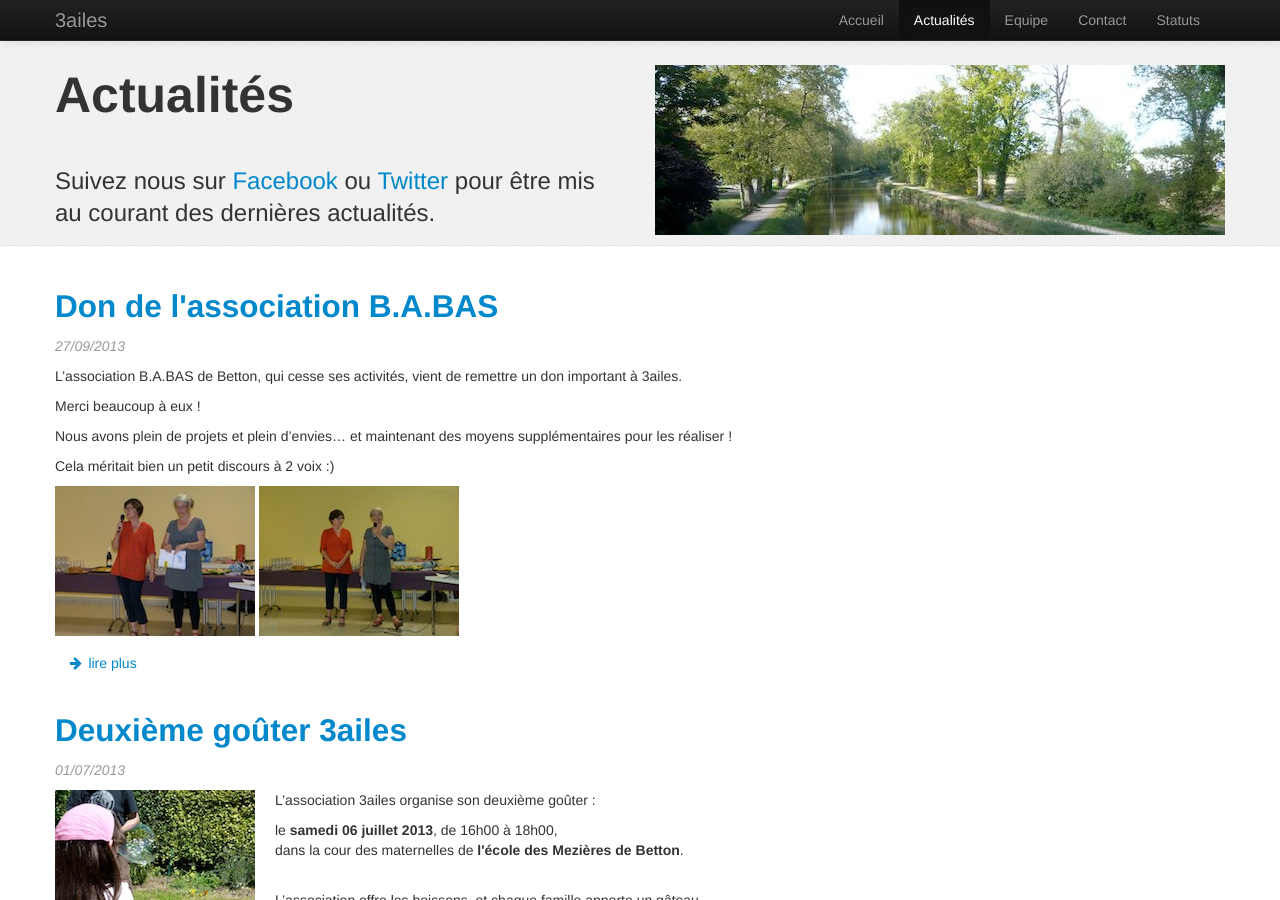
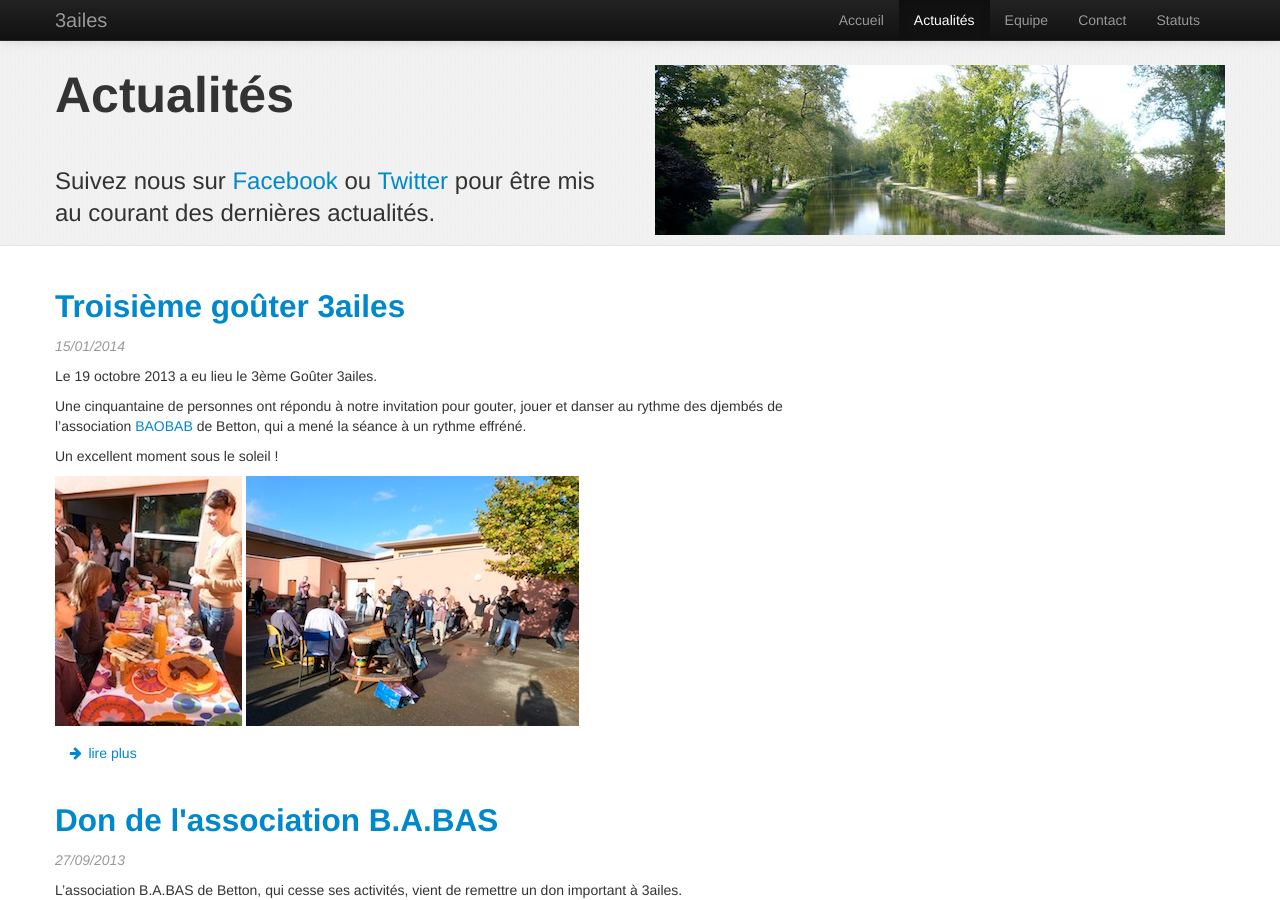
Before and after one commit to aymerick/3ailes, a Jekyll site: the page built from actualites.html, in a window 1280 px wide and 900 px high. Built offline with Jekyll 4.4.1, drawn with Linux system fonts in a browser that asks for light colours; Markdown is read by kramdown in place of the engine named in the settings.

Commit message:
post: 3eme gouter

```diff
--- a/_posts/2013-04-07-premier-gouter-3ailes.md
+++ b/_posts/2013-04-07-premier-gouter-3ailes.md
@@ -28,4 +28,4 @@ A bientôt !
 
 <a href="http://www.facebook.com/events/139492142914442/">Evènement Facebook</a>
 
-[1]: /img/muffins-200x150.jpg
+[1]: /img/gouter/muffins-200x150.jpg
--- a/_posts/2013-07-01-deuxieme-gouter-3ailes.md
+++ b/_posts/2013-07-01-deuxieme-gouter-3ailes.md
@@ -22,4 +22,4 @@ N'hésitez pas à faire passer l'info si vous connaissez d'autres familles conç
 
 A samedi !
 
-[1]: /img/bulles-200x150.jpg
+[1]: /img/gouter/2-bulles-200x150.jpg
--- /dev/null
+++ b/_posts/2014-01-15-troisieme-gouter-3ailes.md
@@ -0,0 +1,18 @@
+---
+layout: post
+body-id: actualites-post
+category: actualites
+title: Troisième goûter 3ailes
+---
+
+Le 19 octobre 2013 a eu lieu le 3ème Goûter 3ailes.
+
+Une cinquantaine de personnes ont répondu à notre invitation pour gouter, jouer et danser au rythme des djembés de l'association [BAOBAB](http://baobab35.wix.com/baobab35) de Betton, qui a mené la séance à un rythme effréné.
+
+Un excellent moment sous le soleil !
+
+![Miam][1]
+![Danse][2]
+
+[1]: /img/gouter/3-buffet.jpg
+[2]: /img/gouter/3-danse.jpg
```
Also changed, not shown: img/gouter/2-bulles-200x150.jpg (renamed from img/bulles-200x150.jpg), img/gouter/3-buffet.jpg (added), img/gouter/3-danse.jpg (added), img/gouter/muffins-200x150.jpg (renamed from img/muffins-200x150.jpg).
